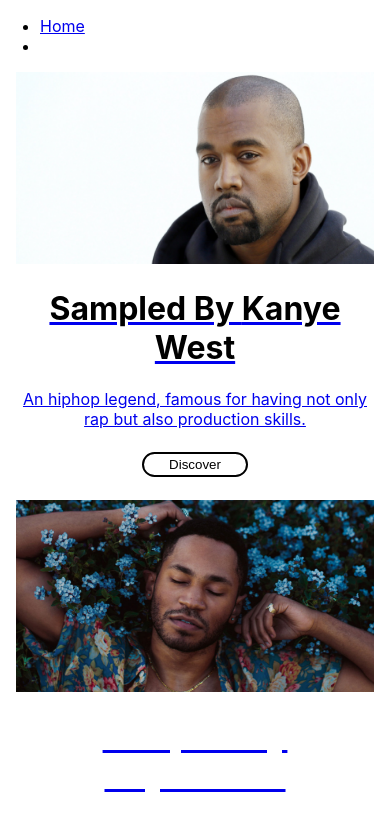
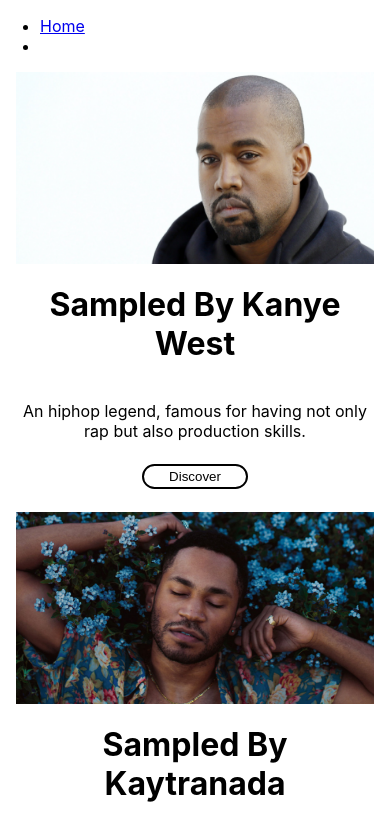
Before and after one commit to Marijnone/sampled-by, a React (Create React App) app: page / in a window 390 px wide. Shown: the top 818 px of the page. Built offline with nearby package versions, Linux system fonts and the light colour scheme.

Commit message:
Update ArtistCards.js
removed ternary styling condition not needed right now. also deployed to netlify to test mobile design

```diff
--- a/src/components/ArtistCards.js
+++ b/src/components/ArtistCards.js
@@ -12,10 +12,11 @@
     return (
 
             <div className="artist-card">
-                <Link to={`/artist/${props.artist.id}`}>
+
                     <img  alt="artist-header" src={props.artist.image}></img>
-                    <h1 style={{ color: props.artist.name === "Kaytranada" || props.artist.name === "A Tribe Called Quest" ? "white" : "black" }}>Sampled By {props.name}</h1>
+                    <h1>Sampled By {props.artist.name}</h1>
                     <p>{props.desc}</p>
+                    <Link to={`/artist/${props.artist.id}`}>
                     <button>Discover</button>
                 </Link>
             </div>
```
